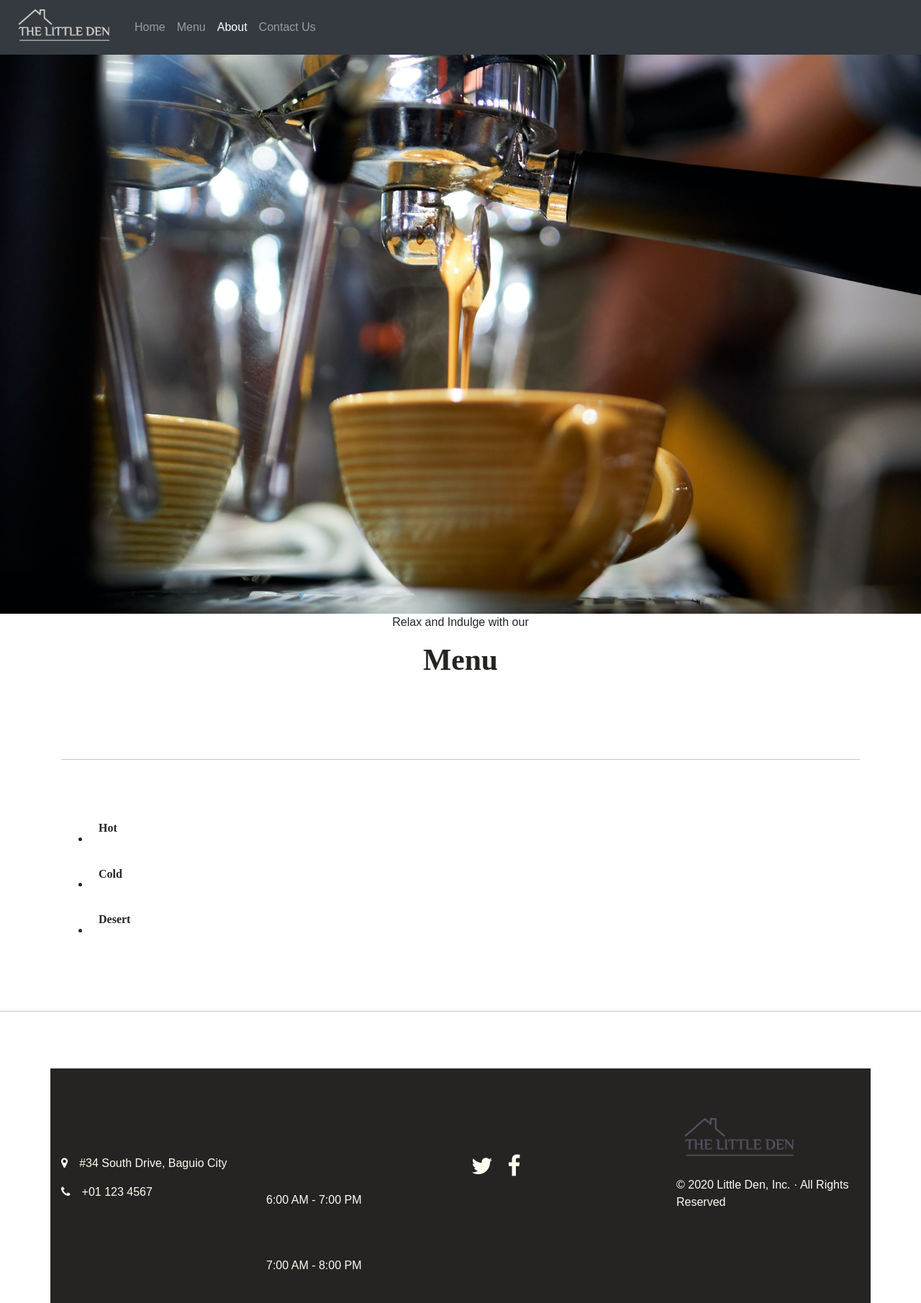
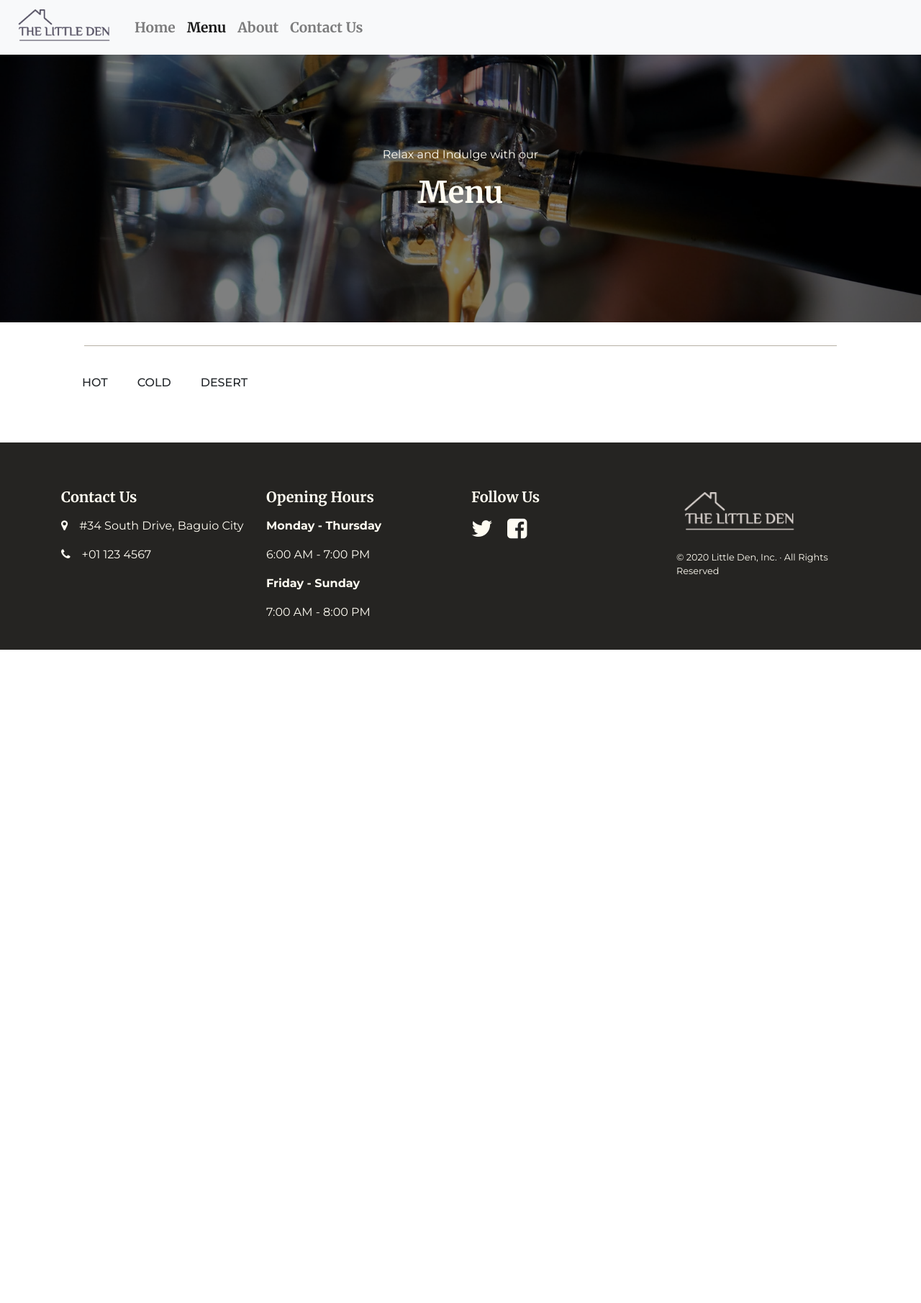
Before and after one commit to AzrielleP/SusheeResto, a website built with webpack: page src/menu.html in a window 1280 px wide. Shown: the whole page at 72% size. After the commit the page ends 903 px from the top, so only its background shows below. Built offline with nearby package versions, Linux system fonts and the light colour scheme; files whose address does not match are found by name.

Commit message:
Changed the styling of all pages
Navbar:
    - Changed the font-family and font weight

Images on Menu, About, and contact pages
    - Changed from carousel to jumbotron
    - Added an overlay div to create an overlay effect
    - Changed the images on About pages

Contact form
    - Shortened the placeholders

Menu
    - Changed the buttons used

```diff
--- a/src/about.html
+++ b/src/about.html
@@ -1,7 +1,6 @@
 <!DOCTYPE html>
 <html lang="en">
   <head>
-
     <!-- META TAGS  -->
     <meta charset="utf-8" />
     <meta
@@ -19,6 +18,12 @@
     <!-- Custom Bootstrap -->
     <link href="css/main.css" rel="stylesheet" />
 
+    <!-- Google Fonts -->
+    <link
+      href="https://fonts.googleapis.com/css2?family=Merriweather:wght@300;400;700&family=Montserrat:wght@300;400;500;600;700&display=swap"
+      rel="stylesheet"
+    />
+
     <!-- Font Awesome Icons-->
     <link
       rel="stylesheet"
@@ -30,10 +35,9 @@
 
   <body>
     <header>
-      <nav class="navbar navbar-expand-md navbar-dark fixed-top bg-dark">
-
+      <nav class="navbar navbar-expand-md navbar-light fixed-top bg-light">
         <a class="navbar-brand my-auto" href="index.html">
-          <img src="assets/little-den-logo.png" height="50" alt="logo" />
+          <img src="assets/little-den-logo-darker.png" height="50" alt="logo" />
         </a>
 
         <button
@@ -51,38 +55,34 @@
         <div class="collapse navbar-collapse" id="navbarCollapse">
           <ul class="navbar-nav mr-auto">
             <li class="nav-item">
-              <a class="nav-link" href="index.html">Home</a>
+              <a class="nav-link" href="index.html"
+                >Home</a
+              >
             </li>
             <li class="nav-item">
               <a class="nav-link" href="menu.html">Menu</a>
             </li>
             <li class="nav-item active">
-              <a class="nav-link" href="about.html"
-                >About <span class="sr-only">(current)</span></a
-              >
+              <a class="nav-link" href="about.html">About</a>
             </li>
             <li class="nav-item">
               <a class="nav-link" href="contact.html">Contact Us</a>
             </li>
           </ul>
         </div>
-
       </nav>
     </header>
 
     <main>
+
       <!-- Image
     ================================================== -->
-      <div class="carousel-inner">
-        <div class="bg-img-container">
-          <img
-            src="assets/hand-fruits-rural-gardening-92354 (1).jpg"
-            class="img-fluid"
-            alt="Cafe background"
-          />
-          <div class="text-center image-caption">
+    <div class="jumbotron jumbotron-fluid about-jumbotron">
+      <div class="overlay"></div>
+      <div class="container jumbotron-container">
+        <div class="caption">
         <p>Learn more</p>
-            <h1>About Us</h1>
+        <h1 class = "light-text">About Us</h1>
           </div>
       </div>
     </div>
@@ -90,15 +90,14 @@
       <!-- About Section
     ================================================== -->
       <div class="container marketing">
-
         <hr class="featurette-divider" />
 
         <div class="row featurette">
           <div class="col-md-7">
-            <h2 class="featurette-heading">
+            <h2>
               Our Story
             </h2>
-            <p class="lead">
+            <p>
               Lorem ipsum dolor sit, amet consectetur adipisicing elit.
               Perferendis quia in, sint similique possimus facilis optio
               delectus voluptatibus temporibus at nobis beatae, itaque facere
@@ -114,7 +113,7 @@
           </div>
           <div class="col-md-5">
             <img
-              src="assets/featurette1.jpg"
+              src="assets/hand-fruits-rural-gardening-92354.jpg"
               class="bd-placeholder-img bd-placeholder-img-lg featurette-image img-fluid mx-autod"
               alt="Cafe interior"
             />
@@ -126,13 +125,12 @@
 
       <!-- Footer
     ================================================== -->
-      <footer class="container">
-
+      <footer>
+        <div class="container">
           <div class="row">
-
             <div class="col-md-3">
               <div class="extra-padding">
-              <p class="h5">Contact Us</p>
+                <h5 class="light-text">Contact Us</h5>
                 <p>
                   <i class="fa fa-map-marker"></i>#34 South Drive, Baguio City
                 </p>
@@ -142,22 +140,22 @@
 
             <div class="col-md-3">
               <div class="extra-padding">
-              <p class="h5">Opening Hours</p>
-              <p class="h6">Monday - Thursday</p>
+                <h5 class="light-text">Opening Hours</h5>
+                <p class="font-weight-bold">Monday - Thursday</p>
                 <p>6:00 AM - 7:00 PM</p>
-              <p class="h6">Friday - Sunday</p>
+                <p class="font-weight-bold">Friday - Sunday</p>
                 <p>7:00 AM - 8:00 PM</p>
               </div>
             </div>
 
             <div class="col-md-3">
               <div class="extra-padding">
-              <p class="h5">Follow Us</p>
+                <h5 class="light-text">Follow Us</h5>
                 <a href="#" class="btn-floating btn-tw" role="button"
                   ><i class="fa fa-twitter"></i
                 ></a>
                 <a href="#" class="btn-floating btn-fb"
-                ><i class="fa fa-facebook"></i
+                  ><i class="fa fa-facebook-square"></i
                 ></a>
               </div>
             </div>
@@ -167,25 +165,36 @@
                 <p>
                   <a class="navbar-brand my-auto" href="index.html">
                     <img
-                    src="assets/little-den-logo-darker.png"
+                      src="assets/little-den-logo.png"
                       height="60"
                       alt="logo"
                     />
                   </a>
                 </p>
-              <p>
+                <p class="small">
                   &copy; 2020 Little Den, Inc. &middot; All Rights Reserved
                 </p>
               </div>
             </div>
-
+          </div>
         </div>
       </footer>
     </main>
 
-    <script src="https://code.jquery.com/jquery-3.5.1.slim.min.js" integrity="sha384-DfXdz2htPH0lsSSs5nCTpuj/zy4C+OGpamoFVy38MVBnE+IbbVYUew+OrCXaRkfj" crossorigin="anonymous"></script>
-    <script src="https://cdn.jsdelivr.net/npm/popper.js@1.16.0/dist/umd/popper.min.js" integrity="sha384-Q6E9RHvbIyZFJoft+2mJbHaEWldlvI9IOYy5n3zV9zzTtmI3UksdQRVvoxMfooAo" crossorigin="anonymous"></script>
-    <script src="https://stackpath.bootstrapcdn.com/bootstrap/4.5.0/js/bootstrap.min.js" integrity="sha384-OgVRvuATP1z7JjHLkuOU7Xw704+h835Lr+6QL9UvYjZE3Ipu6Tp75j7Bh/kR0JKI" crossorigin="anonymous"></script>
-
+    <script
+      src="https://code.jquery.com/jquery-3.5.1.slim.min.js"
+      integrity="sha384-DfXdz2htPH0lsSSs5nCTpuj/zy4C+OGpamoFVy38MVBnE+IbbVYUew+OrCXaRkfj"
+      crossorigin="anonymous"
+    ></script>
+    <script
+      src="https://cdn.jsdelivr.net/npm/popper.js@1.16.0/dist/umd/popper.min.js"
+      integrity="sha384-Q6E9RHvbIyZFJoft+2mJbHaEWldlvI9IOYy5n3zV9zzTtmI3UksdQRVvoxMfooAo"
+      crossorigin="anonymous"
+    ></script>
+    <script
+      src="https://stackpath.bootstrapcdn.com/bootstrap/4.5.0/js/bootstrap.min.js"
+      integrity="sha384-OgVRvuATP1z7JjHLkuOU7Xw704+h835Lr+6QL9UvYjZE3Ipu6Tp75j7Bh/kR0JKI"
+      crossorigin="anonymous"
+    ></script>
   </body>
 </html>
--- a/src/menu.html
+++ b/src/menu.html
@@ -19,6 +19,9 @@
     <!-- Custom Bootstrap -->
     <link href="css/main.css" rel="stylesheet" />
 
+    <!-- Google Fonts -->
+    <link href="https://fonts.googleapis.com/css2?family=Merriweather:wght@300;400;700&family=Montserrat:wght@300;400;500;600;700&display=swap" rel="stylesheet">
+
      <!-- Font Awesome Icons-->
       <link
       rel="stylesheet"
@@ -30,10 +33,9 @@
 
   <body>
     <header>
-      <nav class="navbar navbar-expand-md navbar-dark fixed-top bg-dark">
-
+      <nav class="navbar navbar-expand-md navbar-light fixed-top bg-light">
         <a class="navbar-brand my-auto" href="index.html">
-          <img src="assets/little-den-logo.png" height="50" alt="logo" />
+          <img src="assets/little-den-logo-darker.png" height="50" alt="logo" />
         </a>
 
         <button
@@ -46,20 +48,21 @@
           aria-label="Toggle navigation"
         >
           <span class="navbar-toggler-icon"></span>
+
         </button>
 
         <div class="collapse navbar-collapse" id="navbarCollapse">
           <ul class="navbar-nav mr-auto">
             <li class="nav-item">
-              <a class="nav-link" href="index.html">Home</a>
+              <a class="nav-link" href="index.html"
+                >Home</a
+              >
+            </li>
+            <li class="nav-item active">
+              <a class="nav-link" href="menu.html">Menu</a>
             </li>
             <li class="nav-item">
-              <a class="nav-link" href="menu.html">Menu</a>
-            </li>
-            <li class="nav-item active">
-              <a class="nav-link" href="about.html"
-                >About <span class="sr-only">(current)</span></a
-              >
+              <a class="nav-link" href="about.html">About</a>
             </li>
             <li class="nav-item">
               <a class="nav-link" href="contact.html">Contact Us</a>
@@ -73,16 +76,12 @@
     <main>
       <!-- Image
     ================================================== -->
-      <div class="carousel-inner">
-        <div class="bg-img-container">
-          <img
-            src="assets/slide-3-large.jpg"
-            class="img-fluid"
-            alt="Cafe background"
-          />
-          <div class="text-center image-caption">
+      <div class="jumbotron jumbotron-fluid menu-jumbotron">
+        <div class="overlay"></div>
+        <div class="container jumbotron-container">
+          <div class="caption">
           <p>Relax and Indulge with our</p>
-            <h1>Menu</h1>
+          <h1 class = "light-text">Menu</h1>
             </div>
         </div>
       </div>
@@ -91,36 +90,40 @@
     ================================================== -->
       <div class="container marketing">
 
-        <hr class="featurette-divider" />
+        <hr class="img-separator" />
 
-        <nav class="section-menu">
-          <ul class="menu-nav">
-            <li>
-              <button type="button" class="btn btn-link h6">Hot</button>
-            </li>
-            <li>
-              <button type="button" class="btn btn-link h6">Cold</button>
-            </li>
-            <li>
-              <button type="button" class="btn btn-link h6">Desert</button>
-            </li>
-          </ul>
-        </nav>
+          <div class="btn-group menu-nav" role = "group">
+              <button type="button" class="btn btn-menu active">Hot</button>
+
+              <button type="button" class="btn btn-menu">Cold</button>
+
+              <button type="button" class="btn btn-menu">Desert</button>
+
+              <!-- <label class="btn btn-menu active">
+                <input type="radio" name="options" id="option1" autocomplete="off"> Hot
+              </label>
+              <label class="btn btn-menu">
+                <input type="radio" name="options" id="option2" autocomplete="off"> Cold
+              </label>
+              <label class="btn btn-menu">
+                <input type="radio" name="options" id="option3" autocomplete="off"> Desert
+              </label> -->
+          </div>
+
         <div class="menu-container"></div>
       </div>
 
-      <hr class="featurette-divider" />
+    </div>
 
-    </div>
       <!-- Footer
     ================================================== -->
-      <footer class="container">
-
+    <footer>
+      <div class="container">
       <div class="row">
 
         <div class="col-md-3">
           <div class="extra-padding">
-              <p class="h5">Contact Us</p>
+            <h5 class = "light-text">Contact Us</h5>
             <p>
               <i class="fa fa-map-marker"></i>#34 South Drive, Baguio City
             </p>
@@ -130,22 +133,22 @@
 
         <div class="col-md-3">
           <div class="extra-padding">
-              <p class="h5">Opening Hours</p>
-              <p class="h6">Monday - Thursday</p>
+            <h5 class = "light-text">Opening Hours</h5>
+            <p class = "font-weight-bold">Monday - Thursday</p>
             <p>6:00 AM - 7:00 PM</p>
-              <p class="h6">Friday - Sunday</p>
+            <p class = "font-weight-bold">Friday - Sunday</p>
             <p>7:00 AM - 8:00 PM</p>
           </div>
         </div>
 
         <div class="col-md-3">
           <div class="extra-padding">
-              <p class="h5">Follow Us</p>
+            <h5 class = "light-text">Follow Us</h5>
             <a href="#" class="btn-floating btn-tw" role="button"
               ><i class="fa fa-twitter"></i
             ></a>
             <a href="#" class="btn-floating btn-fb"
-                ><i class="fa fa-facebook"></i
+              ><i class="fa fa-facebook-square"></i
             ></a>
           </div>
         </div>
@@ -155,20 +158,22 @@
             <p>
               <a class="navbar-brand my-auto" href="index.html">
                 <img
-                    src="assets/little-den-logo-darker.png"
+                  src="assets/little-den-logo.png"
                   height="60"
                   alt="logo"
                 />
               </a>
             </p>
-              <p>
+            <p class = "small">
               &copy; 2020 Little Den, Inc. &middot; All Rights Reserved
             </p>
           </div>
         </div>
 
       </div>
+      </div>
     </footer>
+
   </main>
 
   <script src="https://code.jquery.com/jquery-3.5.1.slim.min.js" integrity="sha384-DfXdz2htPH0lsSSs5nCTpuj/zy4C+OGpamoFVy38MVBnE+IbbVYUew+OrCXaRkfj" crossorigin="anonymous"></script>
```
Also changed, not shown: src/contact.html (+92 -45 lines), src/index.html (+65 -50 lines), src/js/menu.js (+14 -2 lines), dist/about.html, dist/contact.html, dist/css/main.css, dist/css/main.scss, dist/index.html, dist/menu.bundle.js, dist/menu.html, 1 other file. Lines whose indentation alone changed are shown as unchanged.
